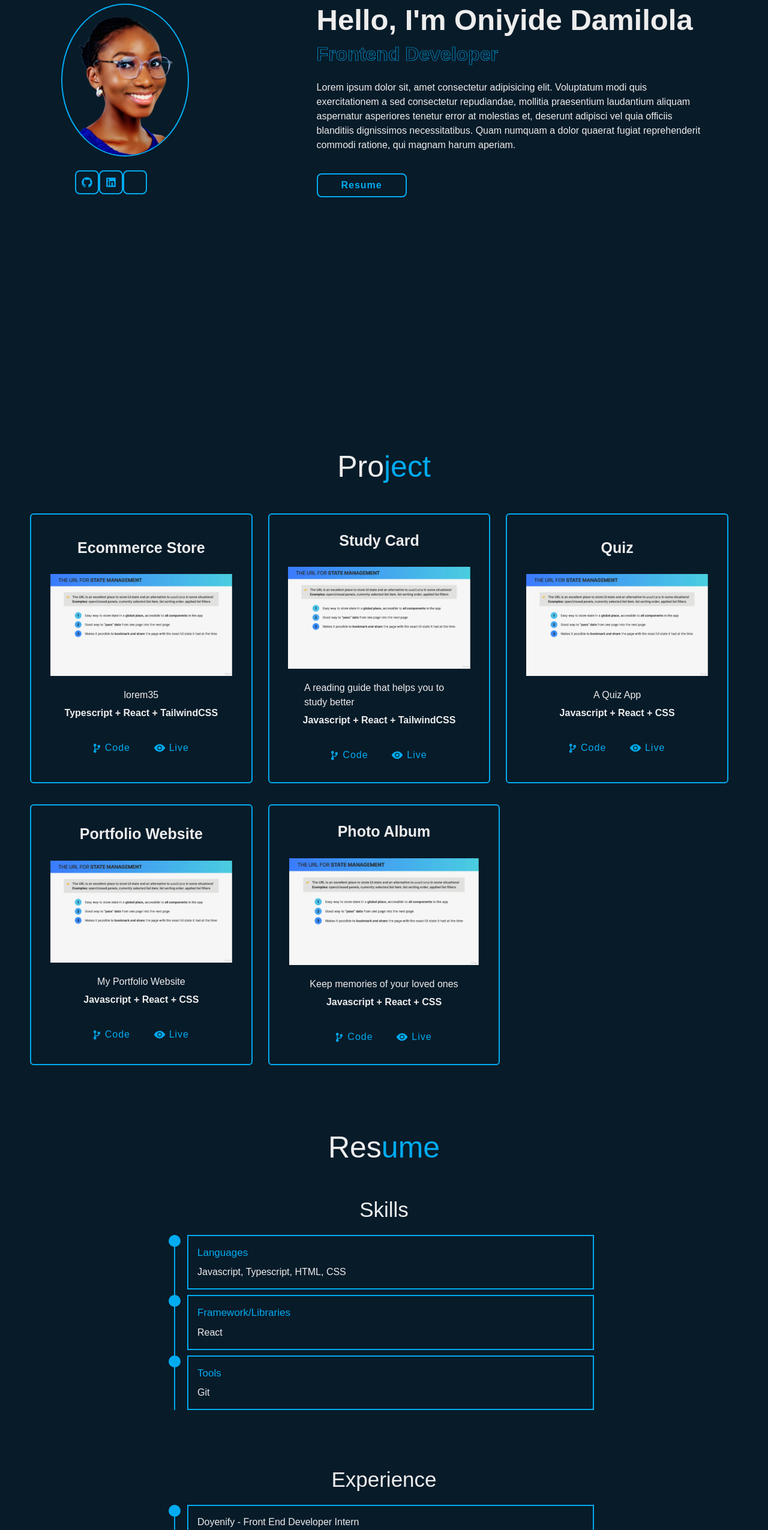
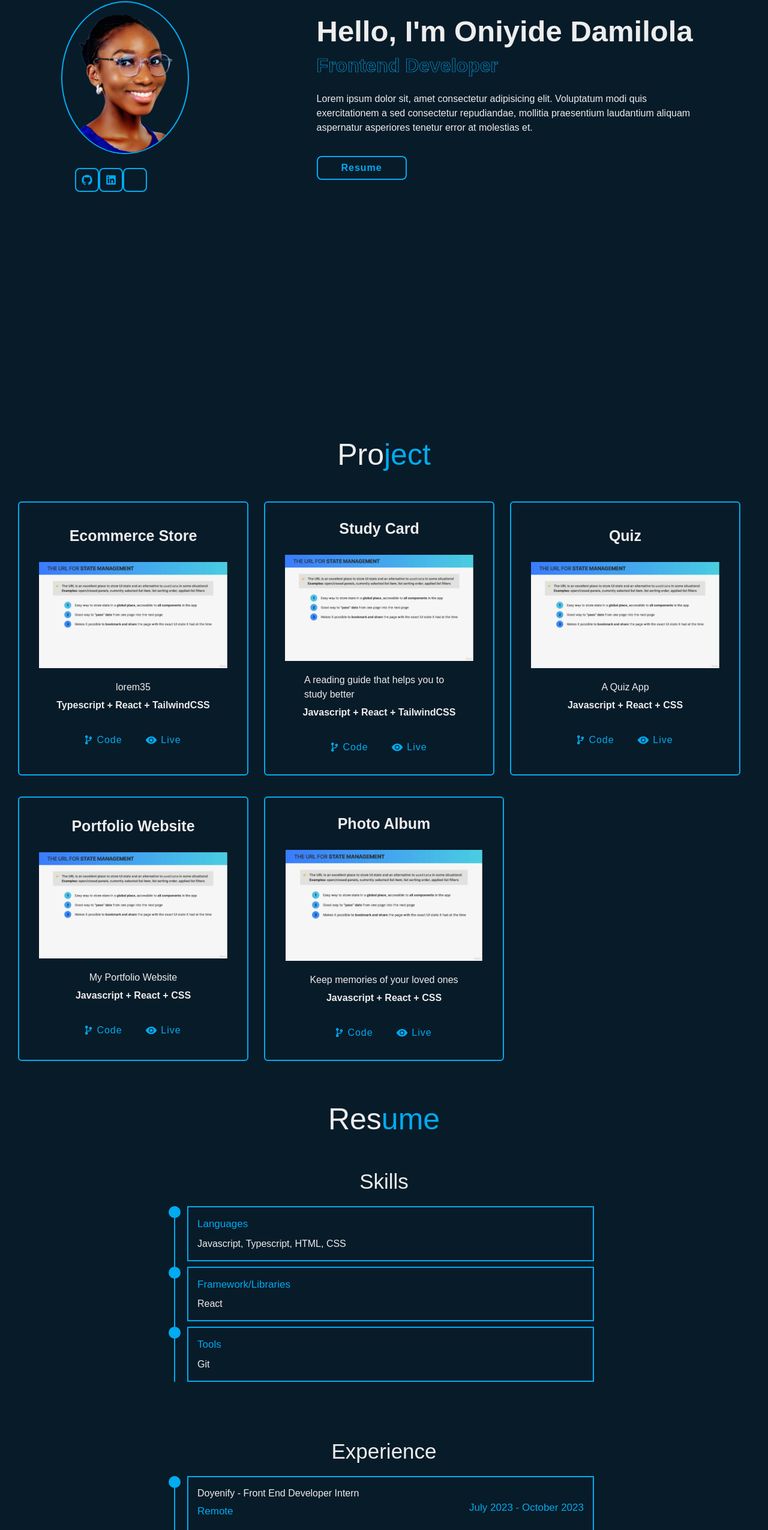
Before and after one commit to LolaVictoria/Portfolio, a React (Vite) app: page / in a window 1280 px wide. Shown: the part 194-2745 px from the top of the page at 60% size. Built offline with nearby package versions, Linux system fonts and the light colour scheme; some icons are missing.

Commit message:
new update

```diff
--- a/src/components/resume.jsx
+++ b/src/components/resume.jsx
@@ -113,9 +113,9 @@ const Resume = () => {
                 <div className={styles.educationbox}>
                     <div className={styles.educationcontent}>
                         <div className={styles.content}>
-                            <div className="flex justify-between">
+                            <div className="flex flex-col lg:flex-row justify-between ">
                             <div>
-                            <h3>
+                            <h3 className={styles.developer_title}>
                                 Doyenify - Front End Developer Intern
                             </h3>
                              <p className={styles.bluetext}>
@@ -123,7 +123,7 @@ const Resume = () => {
                            </p>
                             </div>
 
-                           <p className={`${styles.bluetext} mt-7`}>
+                           <p className={`${styles.bluetext} lg:mt-7`}>
                                 {/* react icon for calendar */}
                                 July 2023 - October 2023
                            </p>
@@ -131,7 +131,7 @@ const Resume = () => {
 
 
                             {/* talk about work experience */}
-                            <ul>
+                            <ul className="mt-3">
                                 <li>Developed a  Web Application from scratch  with Typescript and React</li>
                             </ul>
 
--- a/src/components/resume.module.css
+++ b/src/components/resume.module.css
@@ -114,3 +114,10 @@
 .educationcolumn .personal_info_column .personal_info .info_value {
     text-align: center;
 }
+
+.developer_title {
+
+    @media(max-width: 770px) {
+        font-size: 16px;
+    }
+}
--- a/src/index.css
+++ b/src/index.css
@@ -35,7 +35,7 @@ body {
     margin-bottom: 4rem;
     text-align: center;
 
-    @media(max-width: 768px) {
+    @media(max-width: 770px) {
         font-size: 4.5rem;
         margin-bottom: 2.5rem;
     }
@@ -48,13 +48,12 @@ body {
 
 section {
     min-height: 100vh;
-    padding: 5rem;
-    /* padding: 10rem 4% 2rem; */
+    padding: 3rem;
 
 }
 
 section:not(:first-child) {
-    @media(max-width: 768px) {
-        padding: 7rem 6% 3rem;
+    @media(max-width: 770px) {
+        padding: 3rem 6% 3rem;
     }
 }
--- a/src/pages/home.jsx
+++ b/src/pages/home.jsx
@@ -37,7 +37,7 @@ const Home = () => {
             </div>
 
             <p>
-                Lorem ipsum dolor sit, amet consectetur adipisicing elit. Voluptatum modi quis exercitationem a sed consectetur repudiandae, mollitia praesentium laudantium aliquam aspernatur asperiores tenetur error at molestias et, deserunt adipisci vel quia officiis blanditiis dignissimos necessitatibus. Quam numquam a dolor quaerat fugiat reprehenderit commodi ratione, qui magnam harum aperiam.
+                Lorem ipsum dolor sit, amet consectetur adipisicing elit. Voluptatum modi quis exercitationem a sed consectetur repudiandae, mollitia praesentium laudantium aliquam aspernatur asperiores tenetur error at molestias et.
             </p>
 
             <div className={styles.btndiv}>
--- a/src/pages/home.module.css
+++ b/src/pages/home.module.css
@@ -198,8 +198,7 @@
 
     @media(max-width: 770px) {
         width: 190px;
-        display: flex-start;
-
+        display: flex;
         justify-content: space-between;
         margin-top: 1.3rem;
         margin-left: 0rem;
```
